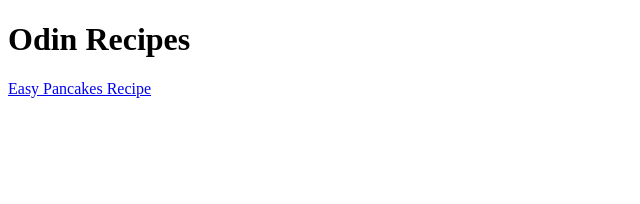
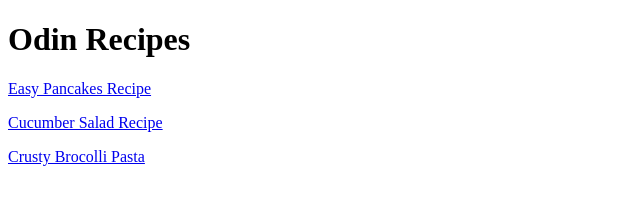
Before and after one commit to mrbce/odin-recipes, a plain HTML site: page index.html in a window 1280 px wide. Shown: the whole page, without its empty margins (0-640 px from the left). Drawn offline with Linux system fonts and the light colour scheme.

Commit message:
aded cucumbersalad.html and crustypasta.hmtl as links on index.html

```diff
--- a/index.html
+++ b/index.html
@@ -9,5 +9,7 @@
 <body>
   <h1>Odin Recipes</h1>
   <a href="recipes/pancakes.html"><p>Easy Pancakes Recipe</p></a>
+  <a href="recipes/cucumbersalad.html"><p>Cucumber Salad Recipe</p></a>
+  <a href="recipes/crustypasta.html"><p>Crusty Brocolli Pasta</p></a>
 </body>
 </html>
```
